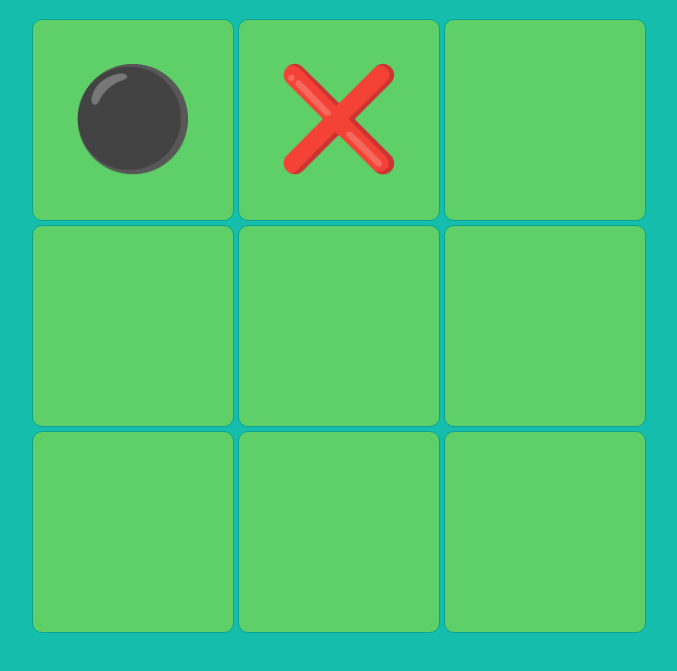
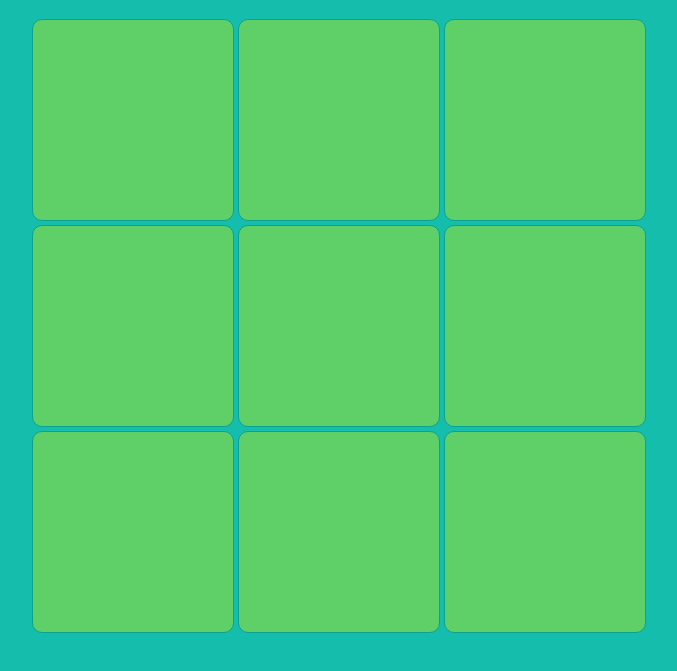
Before and after one commit to GabrielSF2022/JOGO-DA-VELHA, a plain HTML site: page index.html in a window 1280 px wide. Shown: the part 61-732 px from the top of the page, without its empty margins (301-978 px from the left). Drawn offline with Linux system fonts and the light colour scheme; a web font is replaced by a local one.

Commit message:
Update index.html

```diff
--- a/index.html
+++ b/index.html
@@ -19,15 +19,8 @@
 
     <main class="main">
         <div>
-
-            <div id="0" class="square">
-                <div class="o"></div>
-            </div>
-
-            <div id="1" class="square">
-                <div class="x"></div>
-            </div>
-
+            <div id="0" class="square"></div>
+            <div id="1" class="square"></div>
             <div id="2" class="square"></div>
         </div>
 
```
